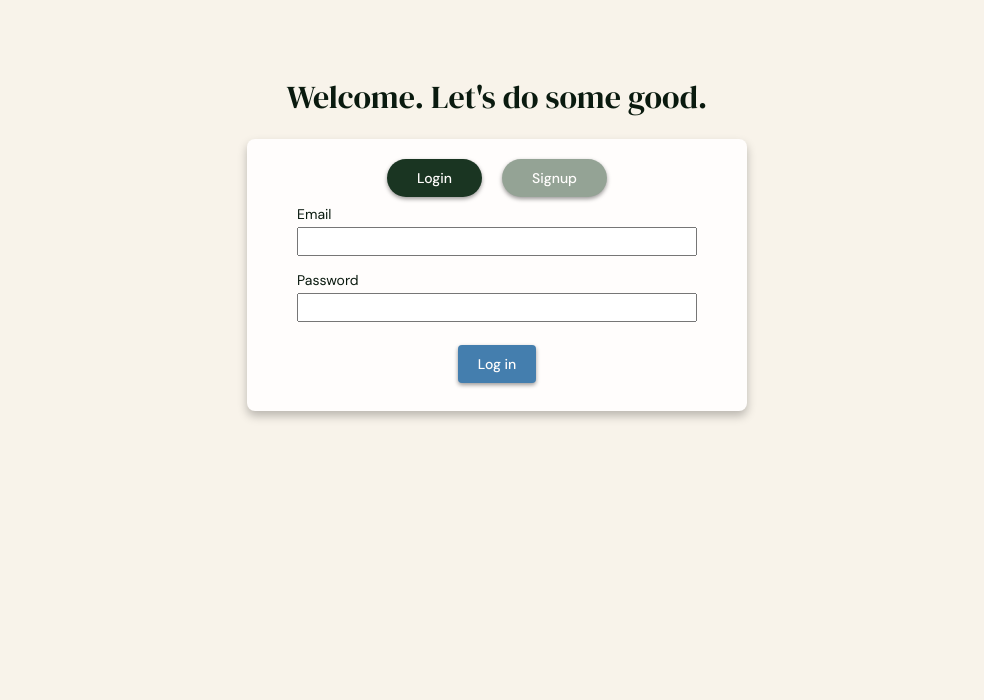
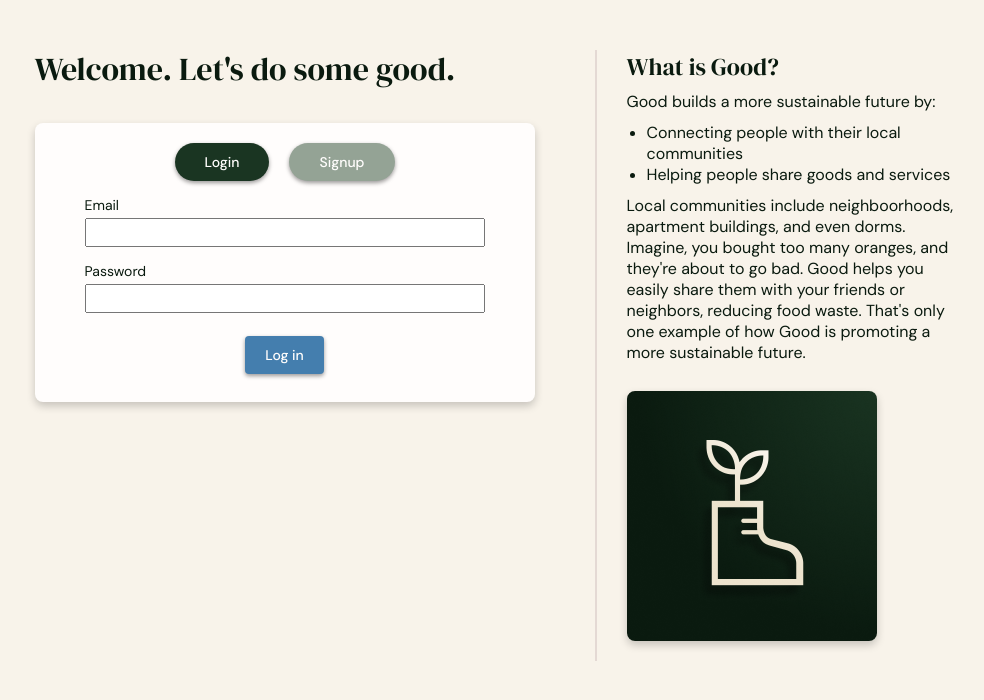
Before and after one commit to bndesigns-Good/client, a React (Create React App) app: page / in a window 1280 px wide. Shown: the top 700 px of the page, without its empty margins (143-1127 px from the left). Built offline with nearby package versions, Linux system fonts and the light colour scheme; a web font is replaced by a local one.

Commit message:
Set up Landing, Make Landing responsive

```diff
--- a/src/App.css
+++ b/src/App.css
@@ -1,6 +1,23 @@
 .content-container {
-  max-width: 1000px;
+  max-width: 275px;
   margin: auto;
-  padding-top: 25px;
+  padding-top: 10px;
   padding-bottom: 100px;
 }
+@media (min-width: 768px) {
+  .content-container {
+    max-width: 600px;
+  }
+}
+@media (min-width: 1024px) {
+  .content-container {
+      max-width: 925px;
+      padding-top: 15px;
+      padding-bottom: 150px;
+  }
+}
+@media (min-width: 1440px) {
+  .content-container {
+      max-width: 1200px;
+  }
+}
--- a/src/components/Registration.js
+++ b/src/components/Registration.js
@@ -60,6 +60,7 @@ export default function Registration({ logIn }) {
     }
 
     return(
+        <div className="landing">
             <div className="registration">
                 <h1>Welcome. Let's do some good.</h1>
                 <div className="registration-form">
@@ -99,5 +100,18 @@ export default function Registration({ logIn }) {
                     </form>
                 </div>
             </div>
+            <div class="learn-more">
+                <h2>What is Good?</h2>
+                <div className="main-text">
+                    <p>Good builds a more sustainable future by:</p>
+                    <ul>
+                        <li>Connecting people with their local communities</li>
+                        <li>Helping people share goods and services</li>
+                    </ul>
+                    <p>Local communities include neighboorhoods, apartment buildings, and even dorms. Imagine, you bought too many oranges, and they're about to go bad. Good helps you easily share them with your friends or neighbors, reducing food waste. That's only one example of how Good is promoting a more sustainable future.</p>
+                </div>
+                <img src="logo1.0.png" alt="Good logo, which depicts a sprout emerging from a boot." className="landing-logo"/>
+            </div>
+        </div>
     )
 }
--- a/src/components/feature.css
+++ b/src/components/feature.css
@@ -82,7 +82,7 @@
     padding: 20px 50px;
     margin: auto;
     align-items: center;
-    box-shadow: 0 5px 10px rgba(0, 0, 0, 0.25);
+    box-shadow: 0 4px 8px rgba(0, 0, 0, 0.2);
 }
 .form-header {
     display: flex;
@@ -221,7 +221,7 @@
     padding: 20px 50px;
     margin: auto;
     align-items: center;
-    box-shadow: 0 5px 10px rgba(0, 0, 0, 0.25);
+    box-shadow: 0 4px 8px rgba(0, 0, 0, 0.2);
 }
 .edit-profile-form label {
     font-family: 'DM Sans', sans-serif;
@@ -256,27 +256,27 @@
 
 /* Registration */
 
-.registration {
-    margin: 50px 0;
+.landing {
+    margin-top: 15px;
+    display: flex;
+    flex-direction: column;
+    gap: 35px;
 }
 .registration h1 {
-    text-align: center;
-    margin-bottom: 20px;
+    margin-bottom: 15px;
 }
 .registration-form {
     background-color: #FFFDFC;
     border-radius: 8px;
-    box-shadow: 0 5px 10px rgba(0, 0, 0, 0.25);
+    box-shadow: 0 4px 8px rgba(0, 0, 0, 0.2);
     padding: 20px 50px;
-    width: 400px;
-    margin: auto;
+    width: 175px;
 }
 .signup-form,
 .login-form {
     display: none;
     flex-direction: column;
     gap: 15px;
-    margin-top: 0.5rem;
     align-items: center;
 }
 .selected {
@@ -296,3 +296,50 @@
     font-family: inherit;
     padding: 0.25rem;
 }
+.learn-more {
+    display: flex;
+    flex-direction: column;
+    gap: 8px;
+}
+.learn-more .main-text {
+    margin-bottom: 10px;
+    display: flex;
+    flex-direction: column;
+    gap: 10px;
+}
+.landing-logo {
+    width: 250px;
+    border-radius: 8px;
+    box-shadow: 0 4px 8px rgba(0, 0, 0, 0.2);
+}
+
+@media (min-width: 768px) {
+    .landing {
+        margin-top: 25px;
+        gap: 45px;
+    }
+    .registration h1 {
+        margin-bottom: 20px;
+    }
+    .registration-form {
+        width: 400px;
+    }
+}
+@media (min-width: 1024px) {
+    .landing {
+        flex-direction: row;
+        margin-top: 35px;
+        gap: 60px;
+    }
+    .registration h1 {
+        margin-bottom: 35px;
+    }
+    .learn-more {
+        border-left: 2px solid #E4D9D4;
+        padding-left: 30px;
+        padding-bottom: 20px;
+    }
+    .learn-more .main-text {
+        margin-bottom: 20px;
+    }
+}
--- a/src/components/general.css
+++ b/src/components/general.css
@@ -38,7 +38,7 @@ button:hover {
 
 .form-button {
     background-color: #447EAE;
-    padding: 10px 20px;
+    padding: 8px 16px;
     color: #FFFDFC;
     margin-top: 0.5rem;
     margin-bottom: 0.5rem;
@@ -107,20 +107,21 @@ button:hover {
 
 .switch {
     display: flex;
-    gap: 20px;
+    gap: 15px;
     width: fit-content;
     margin: auto;
+    margin-bottom: 15px;
 }
 
 .active-switch {
-    padding: 10px 30px;
+    padding: 8px 20px;
     background-color: #1A3522;
     color: #FFFDFC;
     border-radius: 24px;
 }
 
 .inactive-switch {
-    padding: 10px 30px;
+    padding: 8px 20px;
     background-color: #94A395;
     color: #FFFDFC;
     border-radius: 24px;
@@ -130,3 +131,35 @@ button:hover {
     background-color: #1A3522;
     cursor: pointer;
 }
+
+/* Lists */
+
+ul {
+    padding: 0;
+    margin: 0;
+    font-family: 'DM Sans', sans-serif;
+    font-size: 14px;
+    padding-left: 18px;
+}
+
+@media (min-width: 768px) {
+    .form-button {
+        padding: 10px 20px;
+    }
+    .switch {
+        gap: 20px;
+    }
+    .active-switch {
+        padding: 10px 30px;
+    }
+    .inactive-switch {
+        padding: 10px 30px;
+    }
+}
+
+@media (min-width: 1024px) {
+    ul {
+        font-size: 16px;
+        padding-left: 20px;
+    }
+}
--- a/src/index.css
+++ b/src/index.css
@@ -17,6 +17,15 @@ h1, h2 {
   font-weight: 400;
 }
 
+h1 {
+  font-size: 24px;
+  line-height: 28px;
+}
+
+h2 {
+  font-size: 20px;
+}
+
 h3, h4, h5, h6 {
   margin: 0;
   padding: 0;
@@ -28,4 +37,18 @@ p {
   margin: 0;
   padding: 0;
   font-family: 'DM Sans', sans-serif;
+  font-size: 14px;
 }
+
+@media (min-width: 1024px) {
+  h1 {
+    font-size: 32px;
+    line-height: 38px;
+  }
+  h2 {
+    font-size: 24px;
+  }
+  p {
+    font-size: 16px;
+  }
+}
```
Also changed, not shown: public/logo1.0.png (added). Lines whose indentation alone changed are shown as unchanged.
